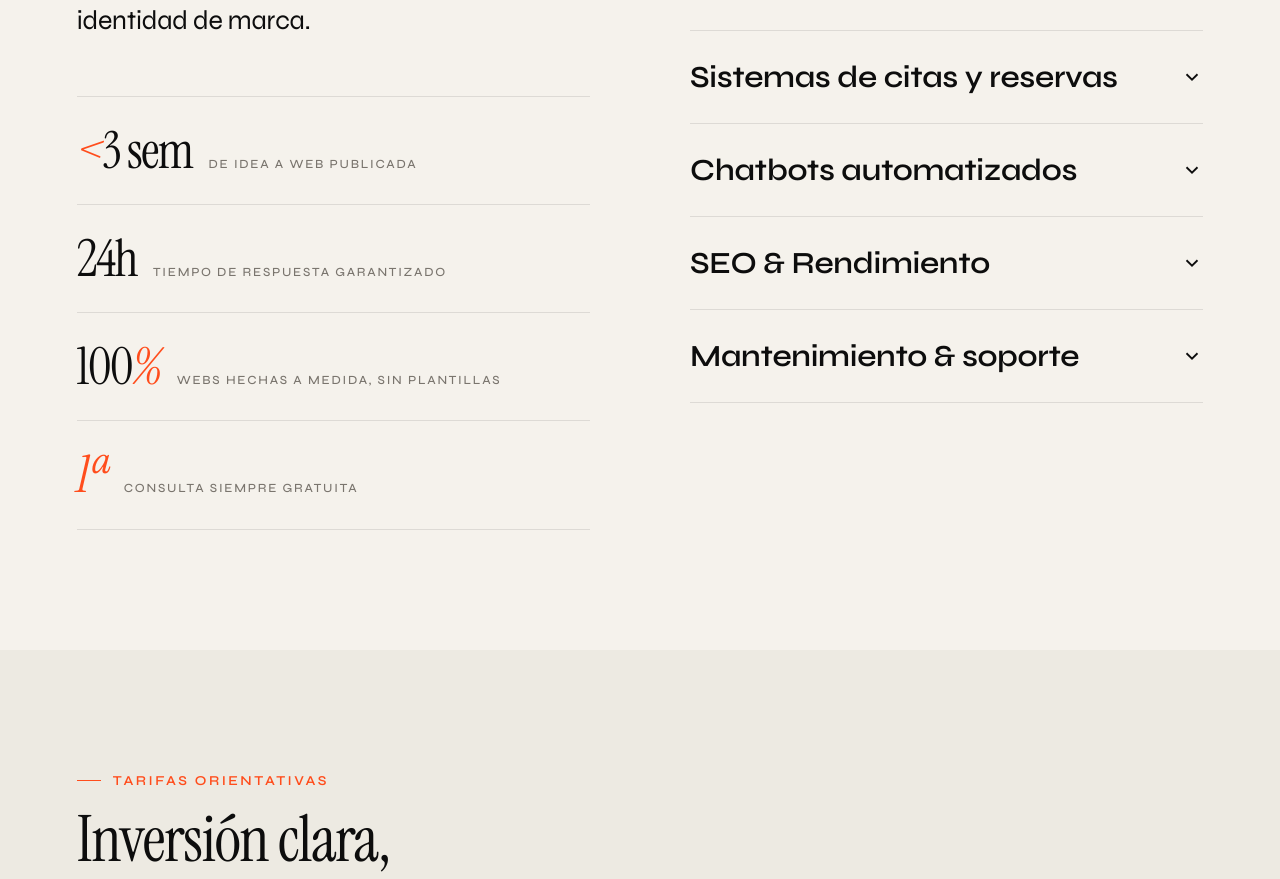
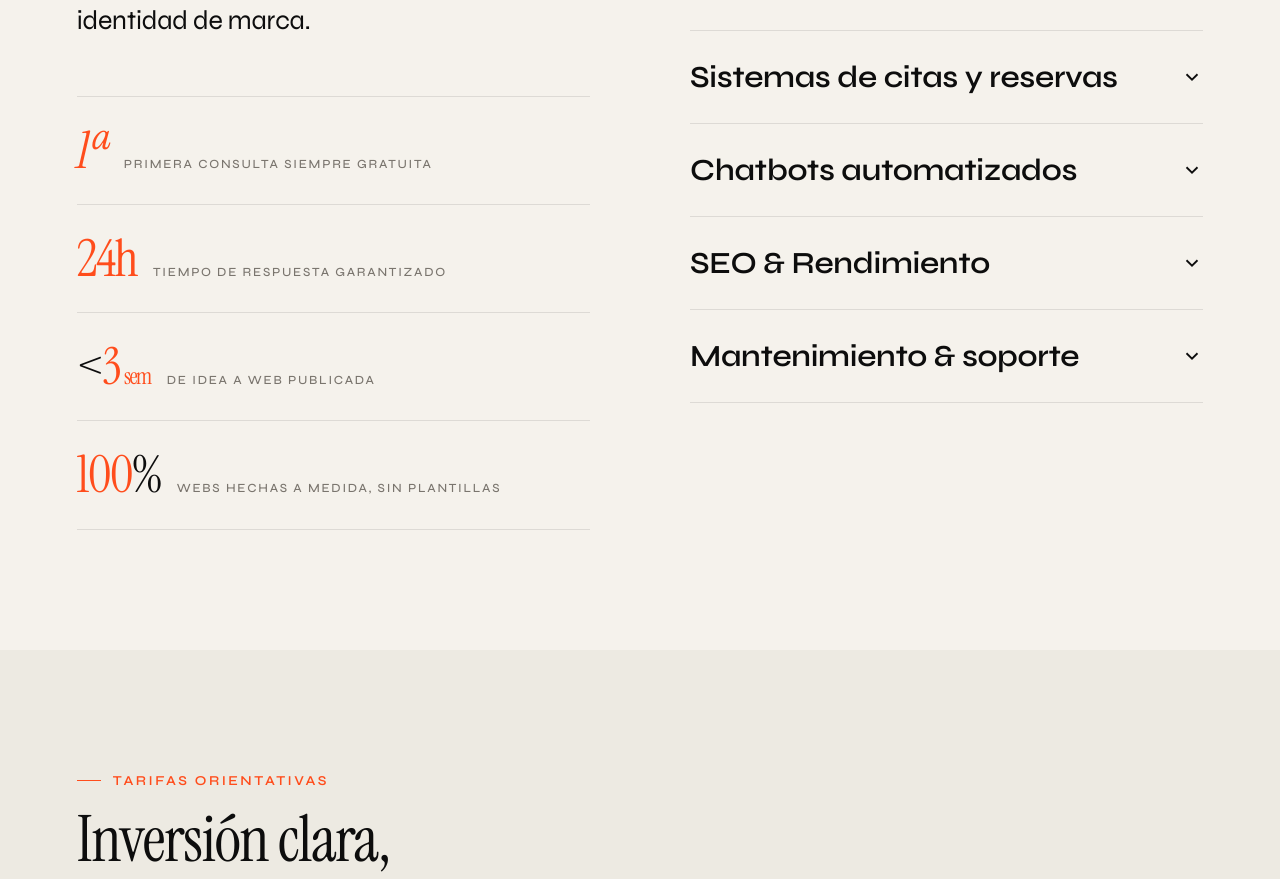
Before and after one commit to danielzhrod/elevon, a Next.js app: page / in a window 1280 px wide. Shown: the part 1132-2011 px from the top of the page. Built offline with nearby package versions, Linux system fonts and the light colour scheme; no server answers.

Commit message:
Stats: reorder, colores específicos, cuenta regresiva 6→3

```diff
--- a/components/Servicios.jsx
+++ b/components/Servicios.jsx
@@ -11,31 +11,61 @@ const SERVICES = [
 ];
 
 const STATS = [
-  { value: null, prefix: '<', suffix: ' sem', label: 'De idea a web publicada', fixed: '3' },
-  { value: 24,   prefix: '',  suffix: 'h',    label: 'Tiempo de respuesta garantizado' },
-  { value: 100,  prefix: '',  suffix: '%',    label: 'Webs hechas a medida, sin plantillas', accentSuffix: true },
-  { value: null, prefix: '',  suffix: '',     label: 'Consulta siempre gratuita', fixed: '1ª', accentFixed: true },
+  {
+    label: 'Primera consulta siempre gratuita',
+    render: () => <span style={{ color: 'var(--accent)', fontStyle: 'italic' }}>1ª</span>
+  },
+  {
+    label: 'Tiempo de respuesta garantizado',
+    countFrom: null,
+    render: (val) => <><span style={{ color: 'var(--accent)' }}>24</span><span style={{ color: 'var(--accent)' }}>h</span></>
+  },
+  {
+    label: 'De idea a web publicada',
+    countdown: true, countFrom: 6, countTo: 3,
+    render: (val) => (
+      <>
+        <span style={{ color: 'var(--text)' }}>&lt;</span>
+        <span style={{ color: 'var(--accent)' }}>{val}</span>
+        <span style={{ color: 'var(--accent)', fontSize: 'clamp(1.2rem,1.8vw,1.8rem)', marginLeft: '4px' }}>sem</span>
+      </>
+    )
+  },
+  {
+    label: 'Webs hechas a medida, sin plantillas',
+    countUp: true, countTo: 100,
+    render: (val) => (
+      <>
+        <span style={{ color: 'var(--accent)' }}>{val}</span>
+        <span style={{ color: 'var(--text)' }}>%</span>
+      </>
+    )
+  },
 ];
 
-function CountUp({ target }) {
-  const [val, setVal] = useState(0);
+function AnimatedNum({ from, to, countdown }) {
+  const [val, setVal] = useState(from !== undefined ? from : 0);
   const ref = useRef(null);
   useEffect(() => {
     const obs = new IntersectionObserver(([e]) => {
       if (!e.isIntersecting) return;
-      let cur = 0;
-      const steps = 1400 / 16;
-      const inc   = target / steps;
+      const start = from !== undefined ? from : 0;
+      const end   = to;
+      const dur   = 1600;
+      const steps = dur / 16;
+      const inc   = (end - start) / steps;
+      let cur = start;
       const t = setInterval(() => {
-        cur = Math.min(cur + inc, target);
-        setVal(Math.floor(cur));
-        if (cur >= target) clearInterval(t);
+        cur += inc;
+        const done = countdown ? cur <= end : cur >= end;
+        if (done) { setVal(end); clearInterval(t); }
+        else setVal(Math.round(cur));
       }, 16);
       obs.unobserve(ref.current);
     }, { threshold: .5 });
     obs.observe(ref.current);
     return () => obs.disconnect();
-  }, [target]);
+  }, [from, to, countdown]);
   return <span ref={ref}>{val}</span>;
 }
 
@@ -66,12 +96,12 @@ export default function Servicios() {
             {STATS.map((s, i) => (
               <div className="clay-stat" key={i}>
                 <div className="clay-stat-num">
-                  {s.prefix && <span className="accent">{s.prefix}</span>}
-                  {s.fixed
-                    ? <span className={s.accentFixed ? 'accent' : ''}>{s.fixed}</span>
-                    : <CountUp target={s.value} />
+                  {s.countdown
+                    ? s.render(<AnimatedNum from={s.countFrom} to={s.countTo} countdown={true} />)
+                    : s.countUp
+                      ? s.render(<AnimatedNum from={0} to={s.countTo} countdown={false} />)
+                      : s.render()
                   }
-                  {s.suffix && <span className={s.accentSuffix ? 'accent' : ''}>{s.suffix}</span>}
                 </div>
                 <div className="clay-stat-label">{s.label}</div>
               </div>
```
